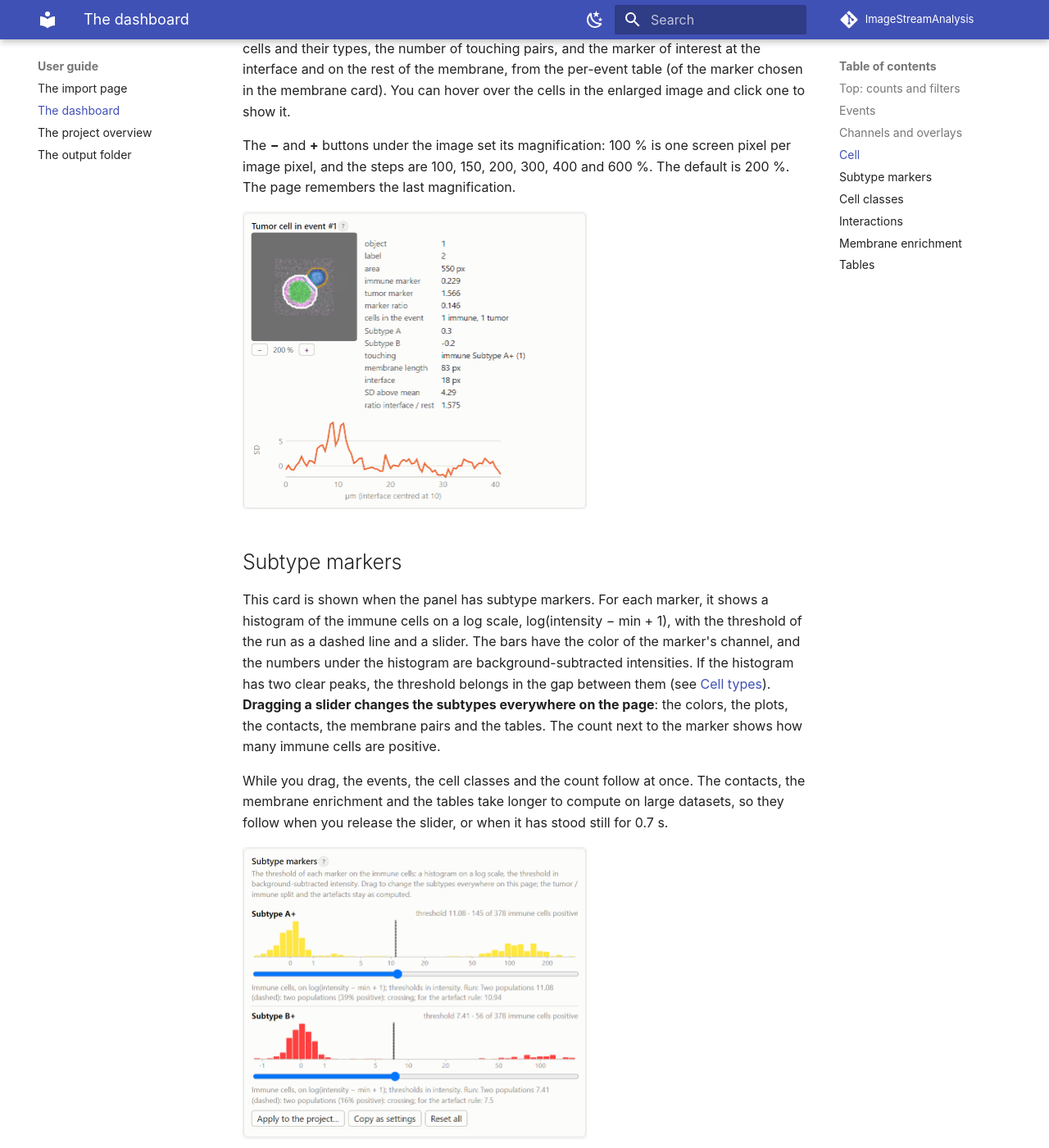
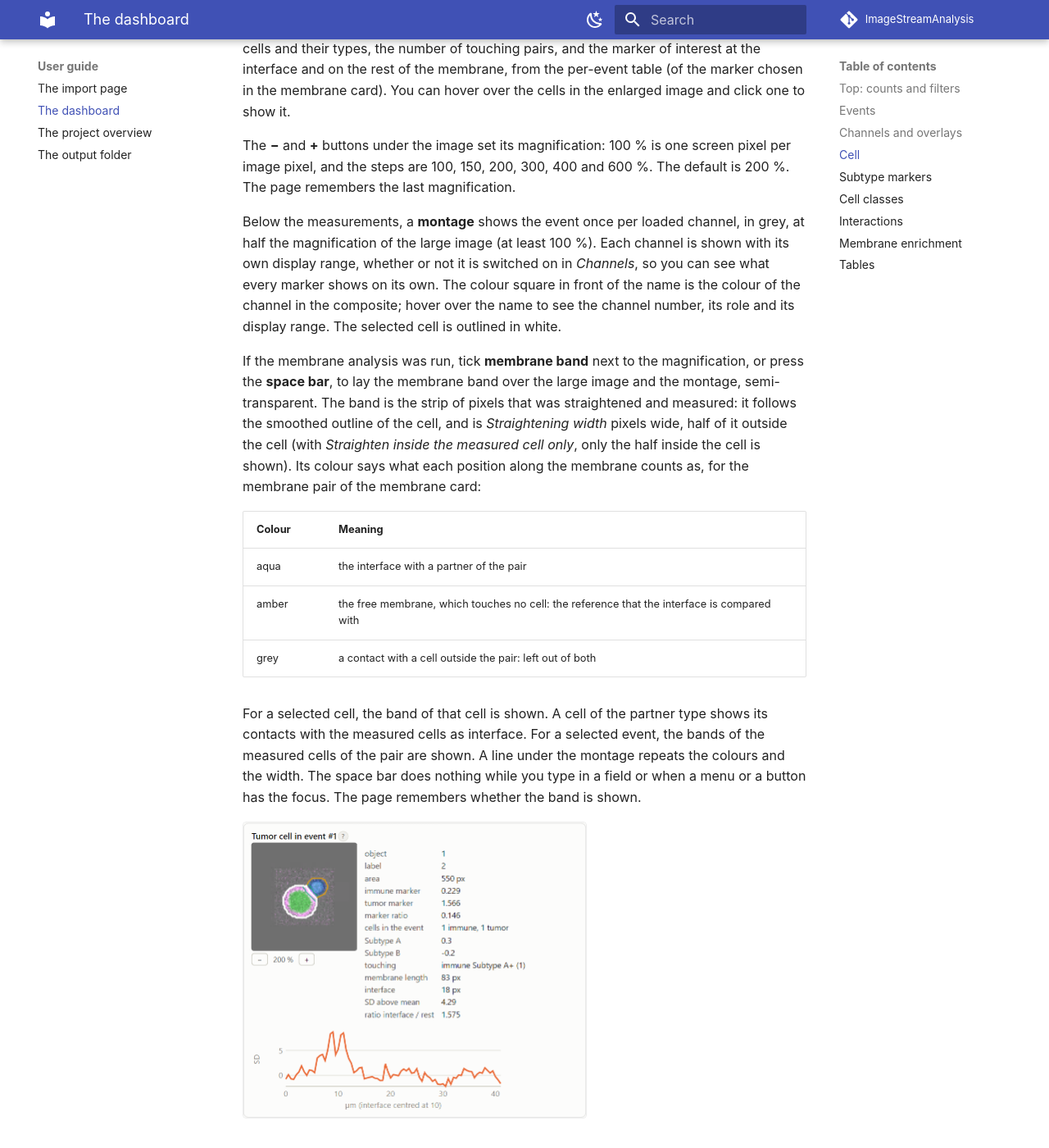
Before and after one commit to BioImaging-NKI/ImageStreamAnalysis, an MkDocs documentation site: the page built from manual/guide/dashboard.md, in a window 1280 px wide and 1400 px high, scrolled down 2653 px. Shown: the whole window at 82% size. Built offline with MkDocs 1.6.1 and Material for MkDocs 9.7.7, drawn with Linux system fonts in a browser that asks for light colours; comment, search, counter and statistics services are not loaded.

Commit message:
Cell card: a channel montage and the membrane band as straightened
- Under the measurements, every loaded channel of the event in grey (its own display range), with the selected
  cell's outline.
- "membrane band" (space bar) lays the band that was straightened over the image and the montage, semi-transparent:
  the straightening lines are written to the page (membranes.line, band_width). Aqua: interface with a partner of
  the pair; amber: free membrane (the reference); grey: other contacts (left out).

Co-Authored-By: Claude Opus 5.5 <noreply@anthropic.com>

```diff
--- a/manual/guide/dashboard.md
+++ b/manual/guide/dashboard.md
@@ -64,6 +64,29 @@ per-event table (of the marker chosen in the membrane card). You can hover over
 
 The **−** and **+** buttons under the image set its magnification: 100 % is one screen pixel per image pixel, and the
 steps are 100, 150, 200, 300, 400 and 600 %. The default is 200 %. The page remembers the last magnification.
+
+Below the measurements, a **montage** shows the event once per loaded channel, in grey, at half the magnification of
+the large image (at least 100 %). Each channel is shown with its own display range, whether or not it is switched on in
+*Channels*, so you can see what every marker shows on its own. The colour square in front of the name is the colour
+of the channel in the composite; hover over the name to see the channel number, its role and its display range. The
+selected cell is outlined in white.
+
+If the membrane analysis was run, tick **membrane band** next to the magnification, or press the **space bar**, to lay
+the membrane band over the large image and the montage, semi-transparent. The band is the strip of pixels that was
+straightened and measured: it follows the smoothed outline of the cell, and is *Straightening width* pixels wide, half
+of it outside the cell (with *Straighten inside the measured cell only*, only the half inside the cell is shown). Its
+colour says what each position along the membrane counts as, for the membrane pair of the membrane card:
+
+| Colour | Meaning |
+|---|---|
+| aqua | the interface with a partner of the pair |
+| amber | the free membrane, which touches no cell: the reference that the interface is compared with |
+| grey | a contact with a cell outside the pair: left out of both |
+
+For a selected cell, the band of that cell is shown. A cell of the partner type shows its contacts with the measured
+cells as interface. For a selected event, the bands of the measured cells of the pair are shown. A line under the
+montage repeats the colours and the width. The space bar does nothing while you type in a field or when a menu or a
+button has the focus. The page remembers whether the band is shown.
 
 ![A selected cell](../images/dash_cell.png){ width="420" }
 
```
Also changed, not shown: docs/SPEC.md (+10 -0 lines), src/imagestream_analysis/templates/dashboard.html (+101 -7 lines), tools/manual/MAINTAINING.md (+3 -0 lines), 4 other files.
